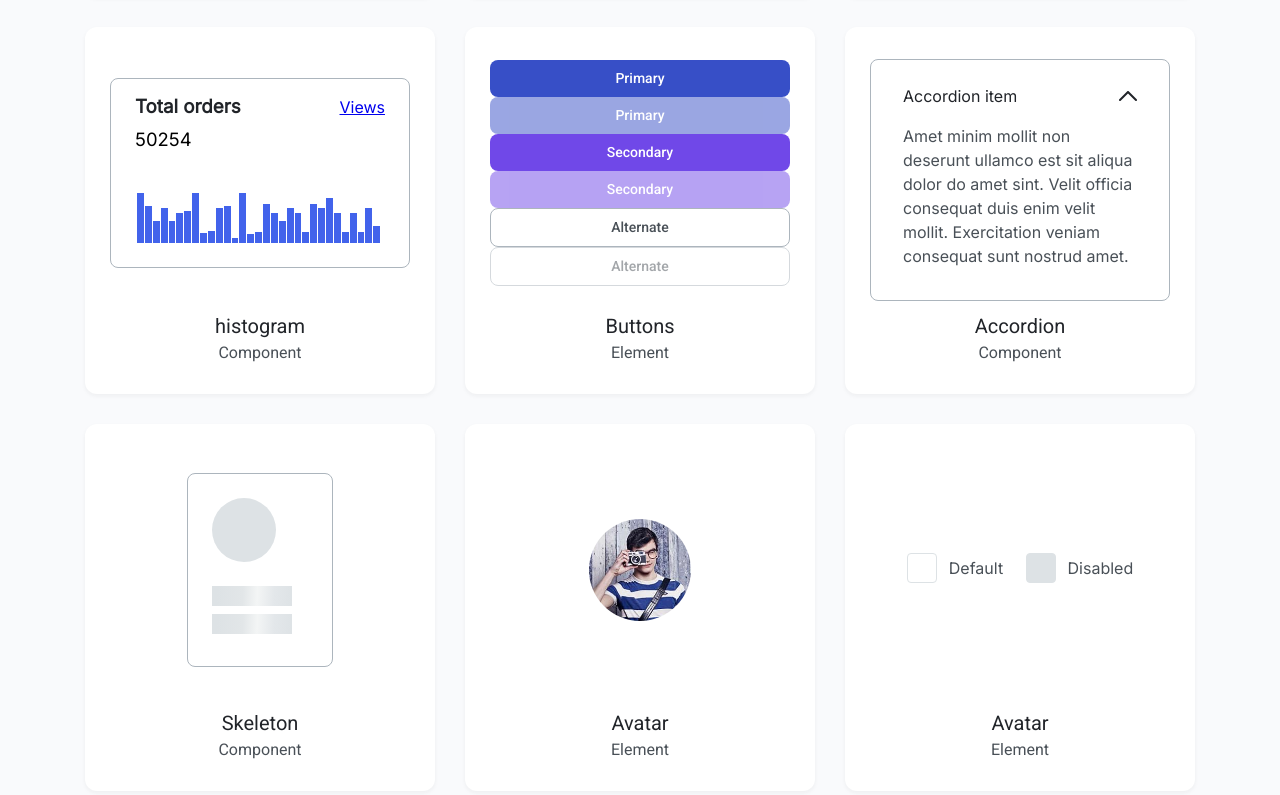
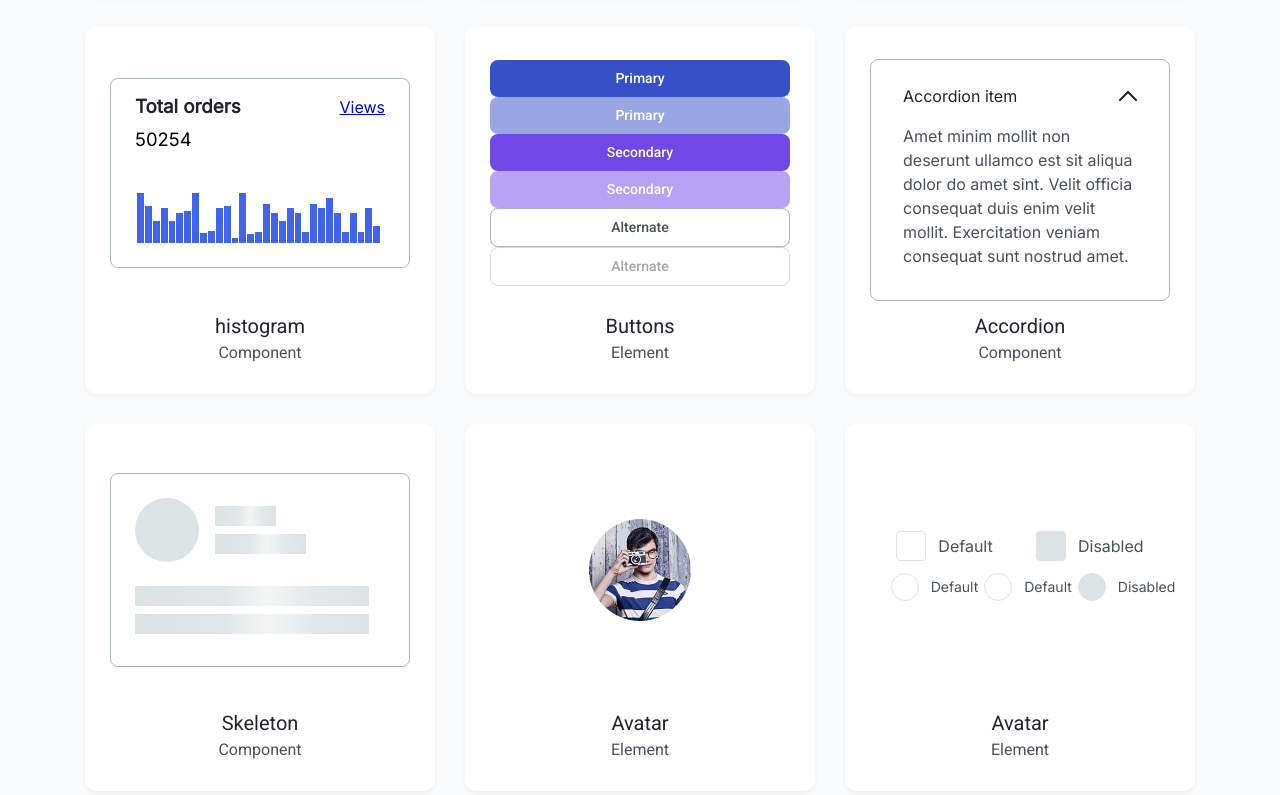
Before and after one commit to js-tasks-ru/htmlcss-20220414_demeshko-egor, a website: page index.html in a window 1280 px wide. Shown: the part 683-1478 px from the top of the page. Drawn offline with Linux system fonts and the light colour scheme.

Commit message:
попытка добавление мелкие элементов типа чек-бокс

```diff
--- a/components/card/card.css
+++ b/components/card/card.css
@@ -19,6 +19,15 @@
 .card__component{
   border-radius: 12px 12px 0 0;
   grid-row: 1 / 2;
+}
+
+.card__component-inner{
+  display: flex;
+  flex-direction: row;
+  flex-wrap: wrap;
+  column-gap: 2rem;
+  justify-content: space-around;
+  margin-bottom: 8px;
 }
 
 .card__component_full-height{
@@ -74,6 +83,7 @@
     place-self: stretch;
     display: grid;
     align-items: center;
+    box-sizing: border-box;
   }
 
   .card__component_centered{
--- a/index.html
+++ b/index.html
@@ -21,6 +21,7 @@
         <link rel="stylesheet" href="./05-lection3/02-modal/modal.css">
         <link rel="stylesheet" href="./06-lection4/01-avatar/avatar.css">
         <link rel="stylesheet" href="./07-lection5/01-checkbox/checkbox.css">
+        <link rel="stylesheet" href="./07-lection5/02-radio/radio.css">
     </head>
 
     <body>
@@ -64,7 +65,6 @@
 
          <div class="tabs__content tabs__content_all">
            <main class="preview preview_no-box-shadow">
-             <div class="container">
 
                <section class="preview__inner">
 
@@ -257,7 +257,7 @@
                 </div>
 
                 <div class="card">
-                  <div class="card__component card__component_align-start">
+                  <div class="card__component card__component_full-width">
                    <div class="accordion">
 
                      <details open class="accordion__item">
@@ -282,7 +282,7 @@
                  </div>
 
                  <div class="card">
-                   <div class="card__component">
+                   <div class="card__component card__component_full-width">
                      <div class="skeleton">
                           <div class="skeleton__header">
                               <div class="skeleton__avatar">
@@ -323,7 +323,8 @@
                  </div>
 
                  <div class="card">
-                   <div class="card__component card__component_flex-row">
+                   <div class="card__component">
+                    <div class="card__component-inner">
                      <label class="checkbox">
                         <div class="checkbox__content">
                           <input type="checkbox" class="checkbox__input">
@@ -349,15 +350,41 @@
                      </label>
                    </div>
 
+                 <div class="card__component-inner">
+                     <label class="radio">
+                       <!-- <div class="radio__content"> -->
+                         <input class="radio__element" type="radio" name="radio-group">
+                         <div class="radio__visual">
+                           <div class="radio__inner-circle"></div>
+                         </div>
+                         <span class="radio__label"></span>
+                       <!-- </div> -->
+                     </label>
+
+                     <label class="radio">
+                         <input class="radio__element" type="radio" name="radio-group">
+                         <div class="radio__visual">
+                           <div class="radio__inner-circle"></div>
+                         </div>
+                         <span class="radio__label"></span>
+                     </label>
+
+                     <label class="radio">
+                         <input class="radio__element" type="radio" name="radio-group" disabled>
+                         <div class="radio__visual">
+                           <div class="radio__inner-circle"></div>
+                         </div>
+                         <span class="radio__label"></span>
+                     </label>
+                   </div>
+                  </div>
+
                    <div class="card__description">
                      <p class="card__title">Avatar</p>
                      <p class="card__mini-title">Element</p>
                    </div>
                  </div>
-
                </section>
-
-             </div>
            </main>
           </div>
         </div>
```
